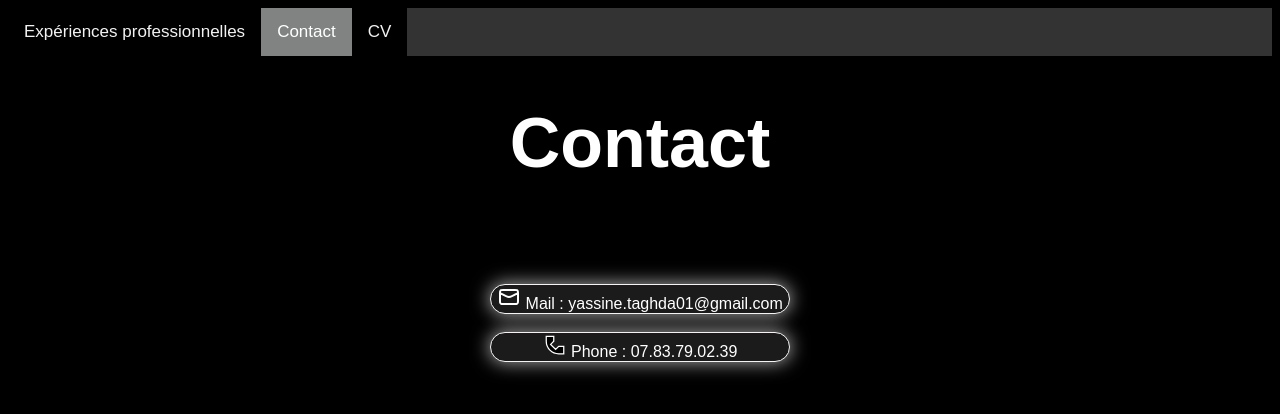
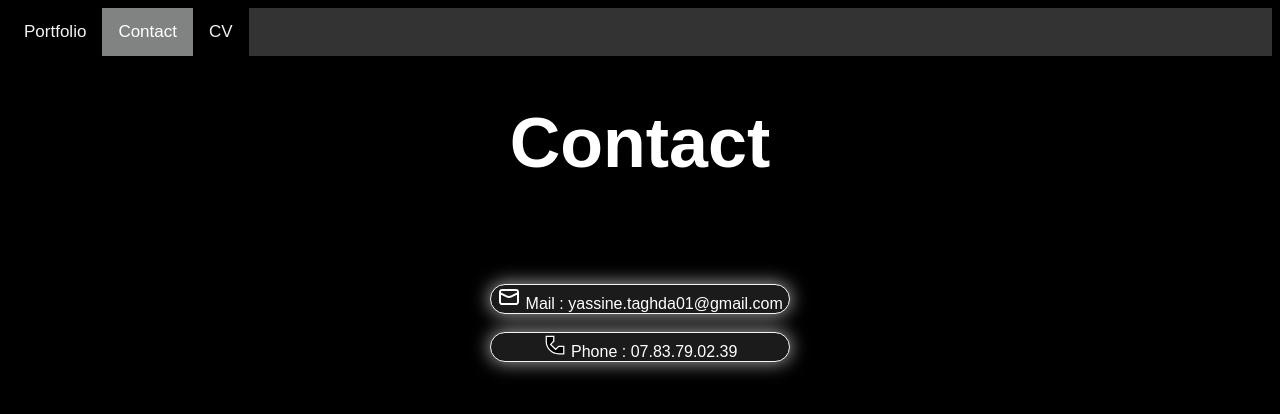
Before and after one commit to ytarch/yt-portfolio.github.io, a plain HTML site: page contact.html in a window 1280 px wide. Drawn offline with Linux system fonts and the light colour scheme.

Commit message:
Update navigation link from 'Expériences professionnelles' to 'Portfolio'

```diff
--- a/contact.html
+++ b/contact.html
@@ -8,7 +8,7 @@
 
 <body>
 <div class="topnav">
-  <a href="index.html">Expériences professionnelles</a>
+  <a href="index.html">Portfolio</a>
   <a class="active" href="contact.html">Contact</a>
   <a href="cv.html">CV</a>
 </div>
```
